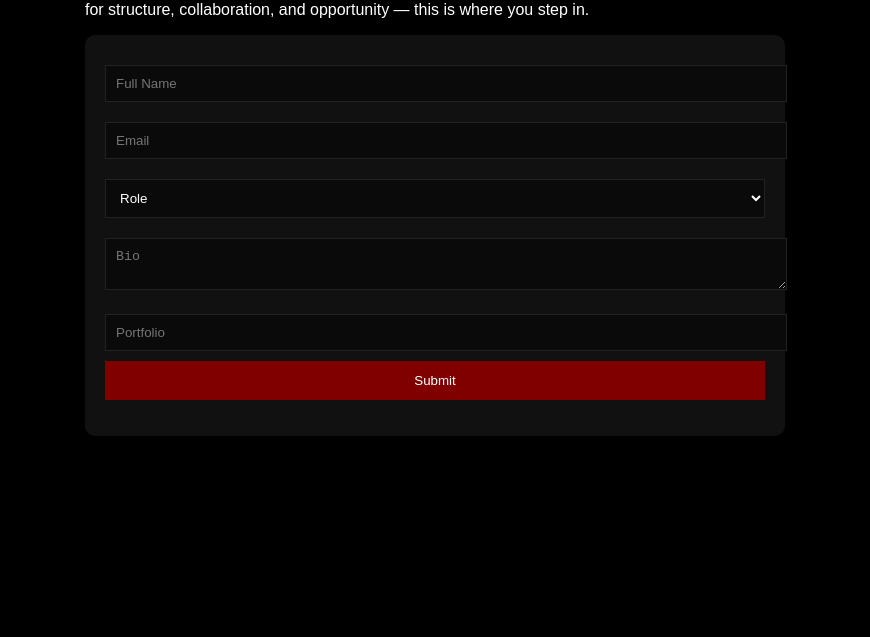
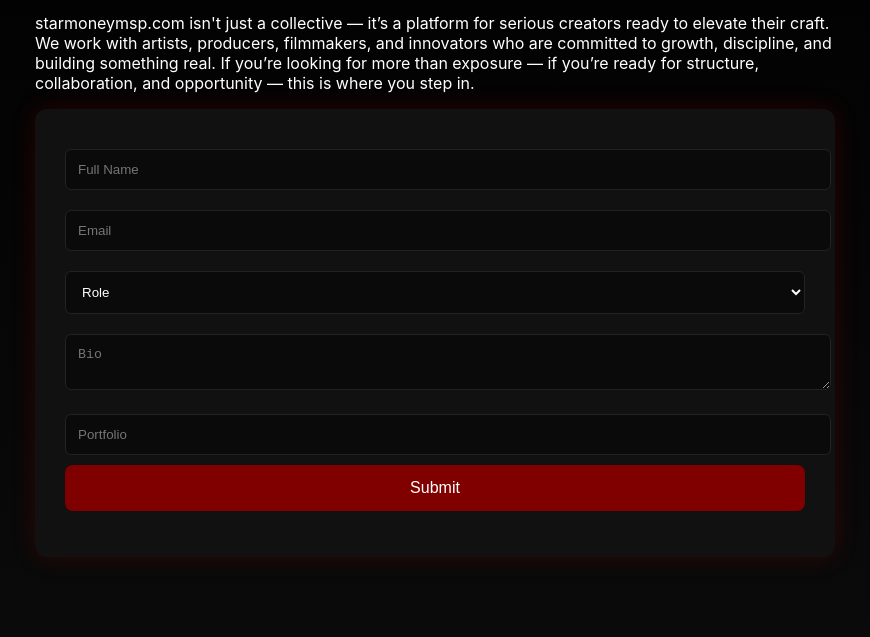
Before and after one commit to paybackmusicmsp-hash/website, a plain HTML site: page join.html in a window 1280 px wide. Shown: the part 181-818 px from the top of the page, without its empty margins (205-1075 px from the left). Drawn offline with Linux system fonts and the light colour scheme.

Commit message:
Revamp styles for join.html layout and design

```diff
--- a/join.html
+++ b/join.html
@@ -3,11 +3,62 @@
 <head>
 <title>Join</title>
 <style>
-body{background:black;color:white;font-family:Arial}
-.container{max-width:700px;margin:auto;padding:40px}
-.card{background:#111;padding:20px;border-radius:10px}
-input,textarea,select{width:100%;padding:10px;margin:10px 0;background:#0a0a0a;color:white;border:1px solid #222}
-button{width:100%;padding:12px;background:#800000;color:white;border:none}
+body{
+  margin:0;
+  font-family:Inter;
+  background:linear-gradient(180deg,#000,#0a0a0a);
+  color:white;
+}
+
+.container{
+  max-width:800px;
+  margin:auto;
+  padding:80px 20px;
+}
+
+h1{
+  text-align:center;
+  font-size:2.8rem;
+}
+
+.hero-text{
+  text-align:center;
+  color:#bbb;
+  line-height:1.7;
+  margin-bottom:40px;
+}
+
+.card{
+  background:#111;
+  padding:30px;
+  border-radius:12px;
+  box-shadow:0 0 25px rgba(255,0,0,0.15);
+}
+
+input,textarea,select{
+  width:100%;
+  padding:12px;
+  margin:10px 0;
+  background:#0a0a0a;
+  border:1px solid #222;
+  color:white;
+  border-radius:6px;
+}
+
+button{
+  width:100%;
+  padding:14px;
+  background:#800000;
+  border:none;
+  color:white;
+  font-size:1rem;
+  border-radius:8px;
+  cursor:pointer;
+}
+
+button:hover{
+  background:red;
+}
 </style>
 </head>
 <body>
```
